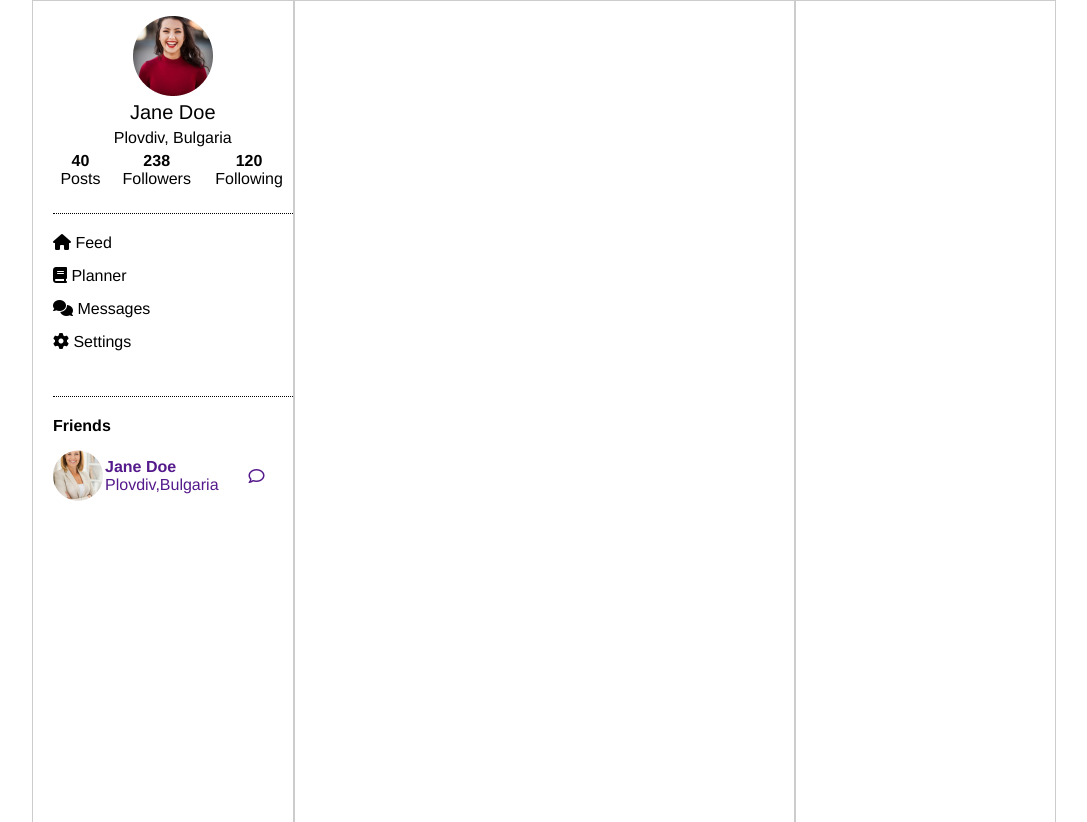
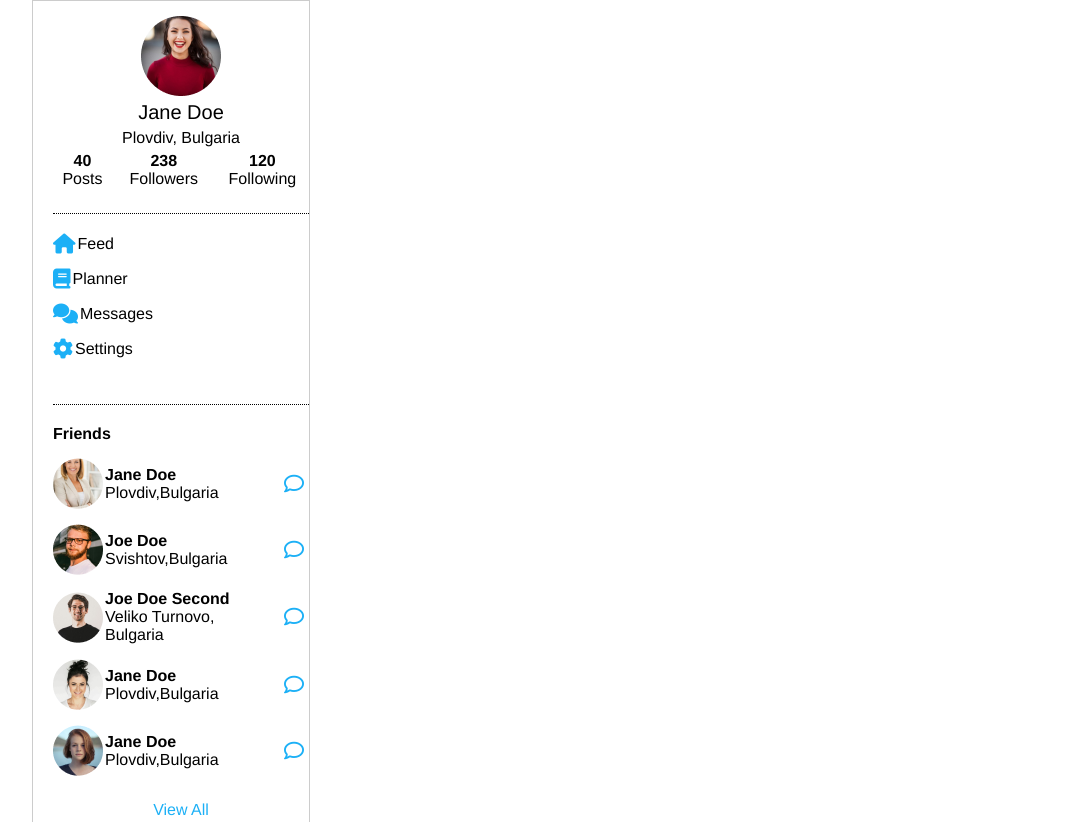
Before and after one commit to antoan-97/HTML-CSS, a plain HTML site: page OnlineTourist/index.html in a window 1280 px wide. Shown: the top 822 px of the page, without its empty margins (96-1183 px from the left). Drawn offline with Linux system fonts and the light colour scheme.

Commit message:
Finish first column with profile info

```diff
--- a/OnlineTourist/index.css
+++ b/OnlineTourist/index.css
@@ -109,6 +109,7 @@
     display: flex;
     flex-direction: column;
 }
+
 .flex {
     display: flex;
 }
@@ -127,8 +128,9 @@
 
 }
 
-.chat-icon{
-    margin-left: 30px;
+.chat-icon {
+    margin-left: auto;
+    margin-right: 5px;
 }
 
 
@@ -138,4 +140,14 @@ ul {
 
 a {
     text-decoration: none;
+    color: black;
 }
+
+.white-blue-color {
+    color: #1CB0F6;
+}
+
+i {
+    color: #1CB0F6;
+    font-size: 20px;
+}
--- a/OnlineTourist/index.html
+++ b/OnlineTourist/index.html
@@ -38,11 +38,12 @@
                     </ul>
 
                     <ul class="icons">
-                        <li href=""> <i class="fa-solid fa-house"></i> Feed </li>
-                        <li href=""> <i class="fa-solid fa-book"></i> Planner</li>
-                        <li href=""> <i class="fa-solid fa-comments"></i> Messages</li>
-                        <li href=""> <i class="fa-solid fa-gear"></i> Settings</li>
+                        <a href=""> <i class="fa-solid fa-house"></i> Feed </a>
+                        <a href=""> <i class="fa-solid fa-book"></i> Planner</a>
+                        <a href=""> <i class="fa-solid fa-comments"></i> Messages</a>
+                        <a href=""> <i class="fa-solid fa-gear"></i> Settings</a>
                     </ul>
+                    <!-- Friend Container -->
                     <div class="icons">
                         <span>Friends</span>
                         <div class="flex">
@@ -53,9 +54,59 @@
                                     <span>Plovdiv,Bulgaria</span>
                                 </div>
                             </a>
-                            <a class="chat-icon" href="" ><i class="fa-regular fa-comment"></i></a>
+                            <a class="chat-icon" href=""><i class="fa-regular fa-comment"></i></a>
+                        </div>
+                        <!-- First Friend -->
+                        <div class="flex">
+                            <a href="">
+                                <img src="./images/friend2.png" alt="friend">
+                                <div>
+                                    <span>Jое Doe</span>
+                                    <span>Svishtov,Bulgaria</span>
+                                </div>
+                            </a>
+                            <a class="chat-icon" href=""><i class="fa-regular fa-comment"></i></a>
+                        </div>
+                        <!-- Second Friend -->
+                        <div class="flex">
+                            <a href="">
+                                <img src="./images/friend3.png" alt="friend">
+                                <div>
+                                    <span>Jое Doe Second</span>
+                                    <span>Veliko Turnovo,</span>
+                                    <span>Bulgaria</span>
+                                </div>
+                            </a>
+                            <a class="chat-icon" href=""><i class="fa-regular fa-comment"></i></a>
+                        </div>
+                        <!-- Third Friend -->
+                        <div class="flex">
+                            <a href="">
+                                <img src="./images/friend4.png" alt="friend">
+                                <div>
+                                    <span>Jane Doe</span>
+                                    <span>Plovdiv,Bulgaria</span>
+                                </div>
+                            </a>
+                            <a class="chat-icon" href=""><i class="fa-regular fa-comment"></i></a>
+                        </div>
+                        <!-- Last Friend -->
+                        <div class="flex">
+                            <a href="">
+                                <img src="./images/friend5.png" alt="friend">
+                                <div>
+                                    <span>Jane Doe</span>
+                                    <span>Plovdiv,Bulgaria</span>
+                                </div>
+                            </a>
+                            <a class="chat-icon" href=""><i class="fa-regular fa-comment"></i></a>
                         </div>
                     </div>
+                       <!-- View All -->
+                    <a class="white-blue-color" href="">View All</a>
+                </div>
+
+
             </div>
         </div>
         <!-- Second column  -->
```
Also changed, not shown: OnlineTourist/images/friend2.png (added), OnlineTourist/images/friend3.png (added), OnlineTourist/images/friend4.png (added), OnlineTourist/images/friend5.png (added). Lines whose indentation alone changed are shown as unchanged.
